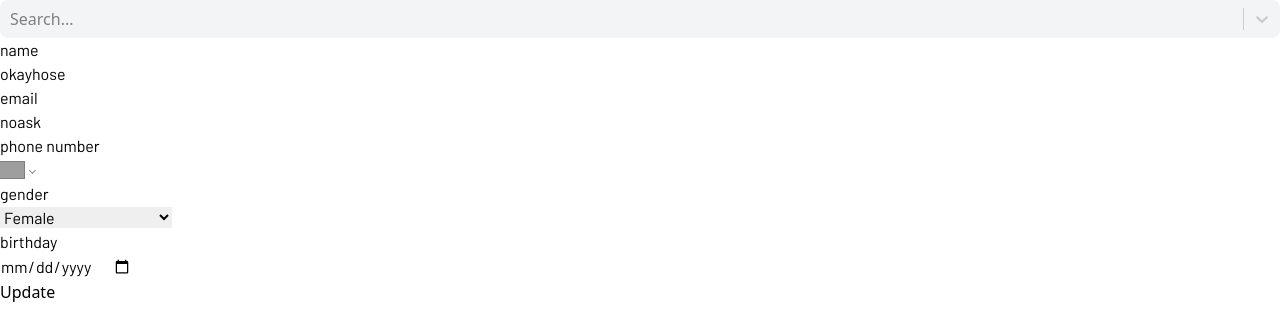
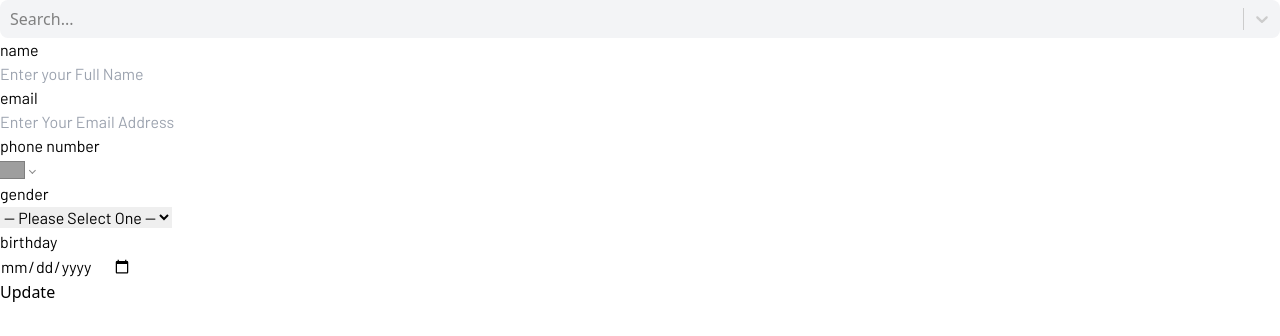
Before and after one commit to DIFU-N/hrm-data-form, a React (Vite) app: page / in a window 1280 px wide. Shown: the top 336 px of the page. Built offline with nearby package versions, Linux system fonts and the light colour scheme; grey boxes are pictures that could not be loaded; a web font is replaced by a local one.

Commit message:
comment log outs

```diff
--- a/src/app/staff.js
+++ b/src/app/staff.js
@@ -26,10 +26,9 @@ export const staffSlice = createSlice({
            const {id, first_name, last_name, department, email, gender, location} = action.payload;
            state.selectedStaff = {}
            state.selectedStaff = {
-                ...state.selectedStaff,
-                [id]: {first_name, last_name, department, email, gender, location}
+                id, first_name, last_name, department, email, gender, location
            }
-           console.log(state.selectedStaff);
+        //    console.log(state.selectedStaff);
         }
     },
     extraReducers: (builder) => {
@@ -39,7 +38,7 @@ export const staffSlice = createSlice({
         builder.addCase(fetchStaff.fulfilled, (state, action) => {
             state.loading = false
             state.staffDetails = [...action.payload]
-            console.log(state.staffDetails);
+            // console.log(state.staffDetails);
             state.error = ''
         })
         builder.addCase(fetchStaff.rejected, (state, action) => {
--- a/src/components/FormComp.jsx
+++ b/src/components/FormComp.jsx
@@ -21,15 +21,16 @@ const FormComp = () => {
   const formOptions = { resolver: yupResolver(validationSchema) };
   const methods = useForm(formOptions);
   const { control } = useForm({
-    resolver: yupResolver(validationSchema),
-  });
+      resolver: yupResolver(validationSchema),
+    });
+  const selectedStaff = useSelector((state) => state.staff.selectedStaff)
+  // console.log(selectedStaff.email);
   const divStyle1 = {
     // fontFamily: "Anton, sans-serif",
     // fontFamily: 'Bebas Neue, cursive'
     fontFamily: "Barlow, sans-serif",
   };
-  const handleSubmit = (event, data) => {
-    event.preventDefault();
+  const handleSubmit = (data) => {
     console.log(data);
   };
   const onSubmit = methods.handleSubmit(handleSubmit);
@@ -41,19 +42,19 @@ const FormComp = () => {
           noValidate
           autoComplete="off"
           className="container"
-        >
+          >
           <div
             style={divStyle1}
             className="rounded-md flex lg:h-[400px] flex-col gap-y-5 lg:gap-y-2 shadow-sm -space-y-px"
           >
-            <Input {...name_validation} value={'okayhose'} />
-            <Input {...email_validation} value={'noask'} />
+            <Input {...name_validation} value={selectedStaff ? selectedStaff.first_name : ''} />
+            <Input {...email_validation} value={selectedStaff ? selectedStaff.email : ''} />
             <PhoneInputField
               {...cell_validation}
               control={control}
               validation={validationSchema}
             />
-            <Select {...gender_validation} value={'Female'}/>
+            <Select {...gender_validation} value={selectedStaff ? selectedStaff.gender : ''}/>
             <SelectDate {...date_validation} />
           </div>
           <div>
--- a/src/components/Input.jsx
+++ b/src/components/Input.jsx
@@ -13,7 +13,7 @@ const Input = ({ label, type, id, placeholder, validation, name, value }) => {
   const [fieldValue, setFieldValue] = useState("");
   useEffect(() => {
     setFieldValue(value || "");
-    console.log(value);
+    // console.log(value);
   }, [value]);
 
   const handleInputChange = (event) => {
```
Also changed, not shown: src/components/Select.jsx (+1 -8 lines), 1 other file (tests, documents, lock files or other folders).
